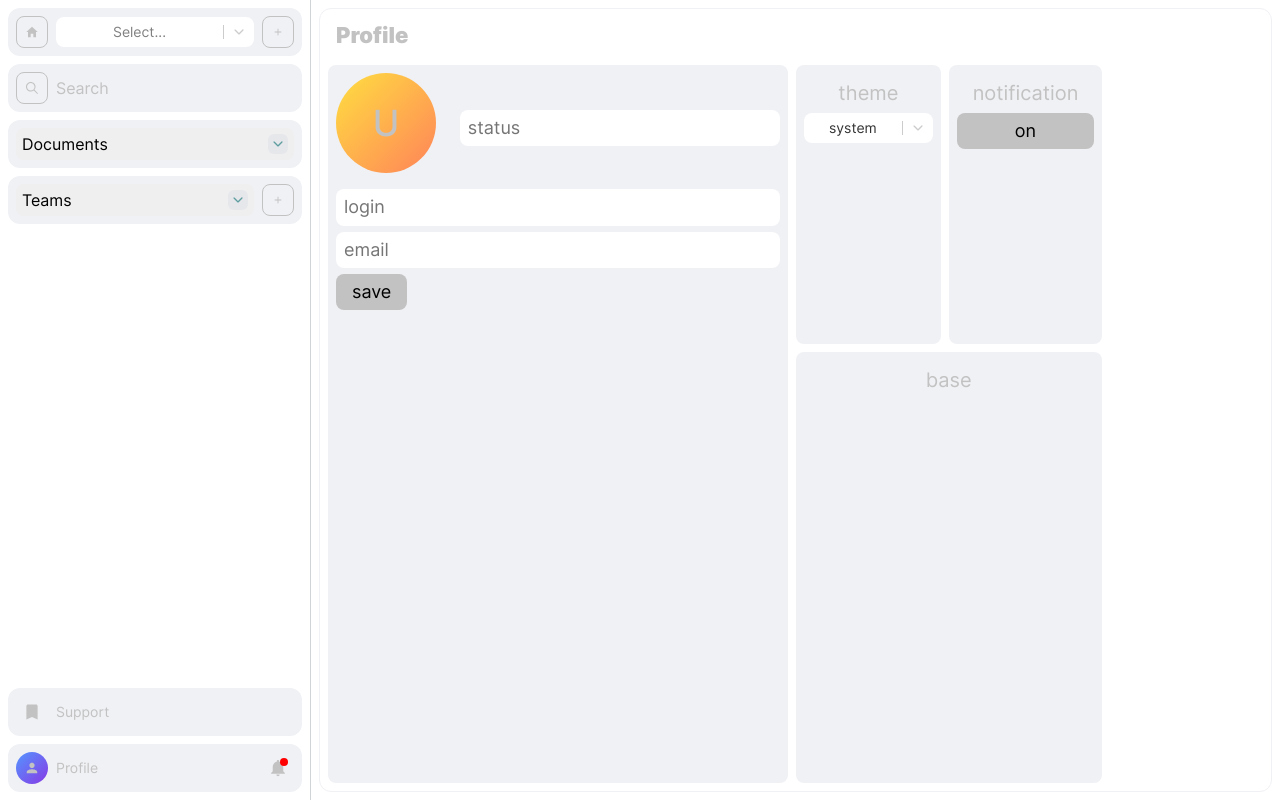
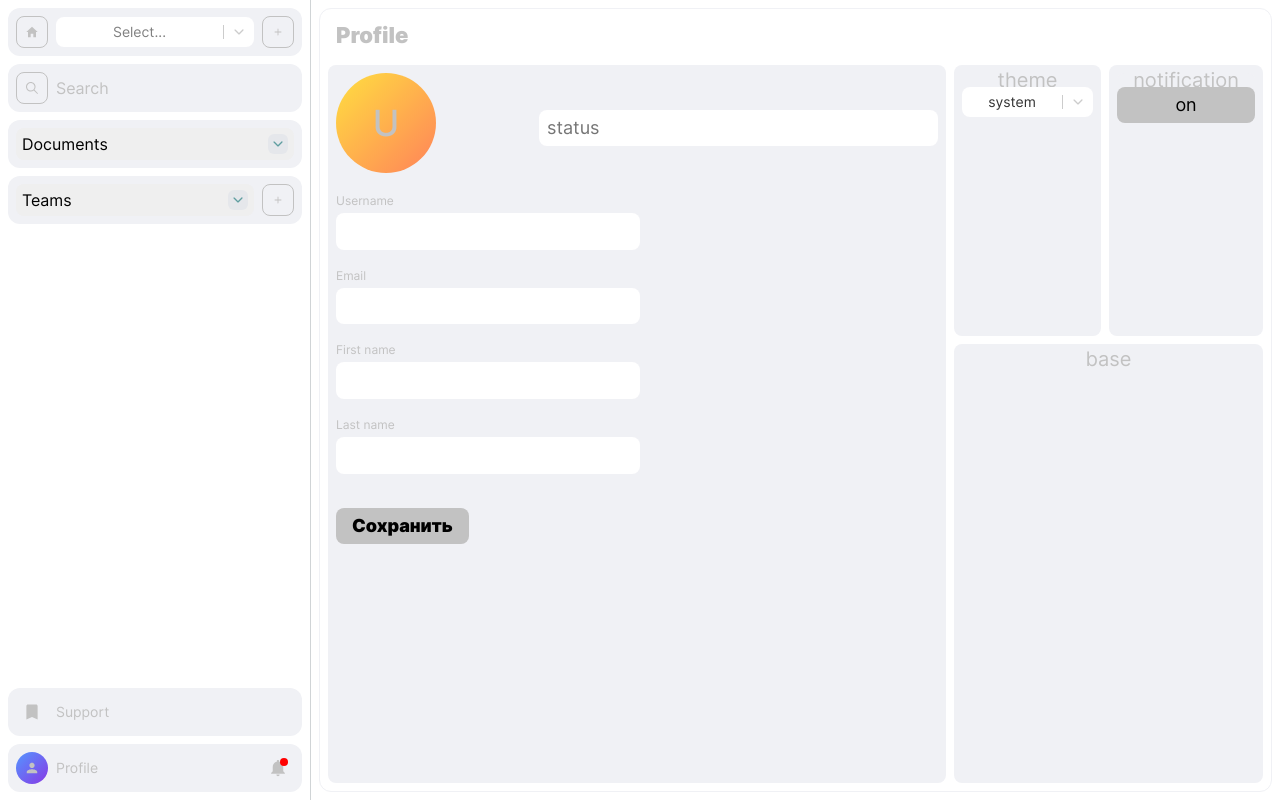
Before and after one commit to entools/tools.interface, a React (Vite) app: page /profile in a window 1280 px wide. Built offline with nearby package versions, Linux system fonts and the light colour scheme.

Commit message:
fix: profile-page

```diff
--- a/src/pages/profile-page/profile-form.tsx
+++ b/src/pages/profile-page/profile-form.tsx
@@ -1,10 +1,70 @@
+/* eslint-disable import/no-extraneous-dependencies */
+/* eslint-disable react/jsx-props-no-spreading */
+import { Controller, useForm } from 'react-hook-form';
 import classNames from 'classnames';
+
+import InputField from '../../components/input-field/input-field.tsx';
 
 import style from './profile-page.module.css';
 
-export default function ProfileForm() {
+export type FormPayload = Omit<User, 'id'>;
+
+const inputs = [
+  {
+    name: 'username',
+    label: 'Username',
+    pattern: {
+      value: /^[a-z0-9_-]{3,15}$/,
+      message: 'Username',
+    },
+    required: true,
+    autoComplete: 'username',
+  },
+  {
+    name: 'email',
+    label: 'Email',
+    pattern: {
+      value: /^[^\s@]+@[^\s@]+\.[^\s@]+$/,
+      message: 'Email is invalid',
+    },
+    required: true,
+    autoComplete: 'email',
+  },
+  {
+    name: 'firstName',
+    label: 'First name',
+    pattern: {
+      value: /^[a-zA-Zа-яА-ЯёЁ-]{3,15}$/,
+      message: 'First name is invalid',
+    },
+    required: true,
+    autoComplete: 'first-name',
+  },
+  {
+    name: 'lastName',
+    label: 'Last name',
+    pattern: {
+      value: /^[a-zA-Zа-яА-ЯёЁ-]{3,15}$/,
+      message: 'Last name is invalid',
+    },
+    required: true,
+    autoComplete: 'last-name',
+  },
+];
+
+export default function ProfileForm({ onSubmit }: { onSubmit: (data: FormPayload) => void }) {
+  const { control, handleSubmit } = useForm<FormPayload>({
+    defaultValues: {
+      email: '',
+      password: '',
+    },
+  });
+
   return (
-    <form className={style.account}>
+    <form
+      className={style.account}
+      onSubmit={handleSubmit(onSubmit)}
+    >
       <div className={style.avatar}>
         <div className={style.picture}>U</div>
         <input
@@ -13,19 +73,29 @@ export default function ProfileForm() {
         />
       </div>
 
-      <input
-        className="input"
-        placeholder="login"
-      />
-      <input
-        className="input"
-        placeholder="email"
-      />
+      {inputs.map((input) => (
+        <Controller
+          key={input.name}
+          name={input.name as keyof FormPayload}
+          rules={{
+            pattern: input.pattern,
+            required: input.required,
+          }}
+          control={control}
+          render={({ field, fieldState }) => (
+            <InputField
+              {...field}
+              {...input}
+              errorText={fieldState.error?.message}
+            />
+          )}
+        />
+      ))}
       <button
-        type="button"
-        className="button"
+        type="submit"
+        className={classNames('button', style.button)}
       >
-        save
+        Сохранить
       </button>
     </form>
   );
--- a/src/pages/profile-page/profile-page.module.css
+++ b/src/pages/profile-page/profile-page.module.css
@@ -1,12 +1,13 @@
 .form {
   display: grid;
-  grid-template-columns: 3fr 2fr 1fr;
+  grid-template-columns: 2fr 1fr;
   gap: 8px;
   flex-direction: row;
   border-radius: 8px;
   padding: 8px;
   height: 100%;
   box-sizing: border-box;
+  line-height: 14px;
 }
 
 .account {
@@ -89,7 +90,10 @@
   flex-direction: column;
   background-color: var(--block-background);
   border-radius: 8px;
-  /* grid-area: theme; */
-  /* padding: 8px; */
   box-sizing: border-box;
 }
+
+.button {
+  margin-top: 20px;
+  font-weight: 900;
+}
--- a/src/pages/profile-page/profile-page.tsx
+++ b/src/pages/profile-page/profile-page.tsx
@@ -3,14 +3,20 @@ import ProfileSettings from './profile-settings.tsx';
 
 import style from './profile-page.module.css';
 
+export type FormPayload = Omit<User, 'id'>;
+
 function ProfilePage() {
+  // eslint-disable-next-line @typescript-eslint/no-unused-vars
+  const onSubmit = async (data: FormPayload) => {
+  };
+
   return (
     <div className="layout">
       <h2 className="title">
         Profile
       </h2>
       <div className={style.form}>
-        <ProfileForm />
+        <ProfileForm onSubmit={onSubmit} />
         <ProfileSettings />
       </div>
     </div>
--- a/src/styles/root.css
+++ b/src/styles/root.css
@@ -29,7 +29,8 @@ html[data-theme="dark"] {
   font-weight: 400;
   font-style: normal;
   color-scheme: light dark;
-  color: rgba(255, 255, 255, 0.87);
+  color: var(--font-color);
+  /* color: rgba(255, 255, 255, 0.87); */
   /* background-color: #242424; */
   font-synthesis: none;
   text-rendering: optimizeLegibility;
@@ -50,7 +51,8 @@ a {
 
 @media (prefers-color-scheme: light) {
   :root {
-    color: #213547;
+    color: var(--font-color);
+    /* color: #213547; */
     /* background-color: #ffffff; */
     /* --font-color: #c2c2c2;
     --button-border: 1px solid #c2c2c2;
```
